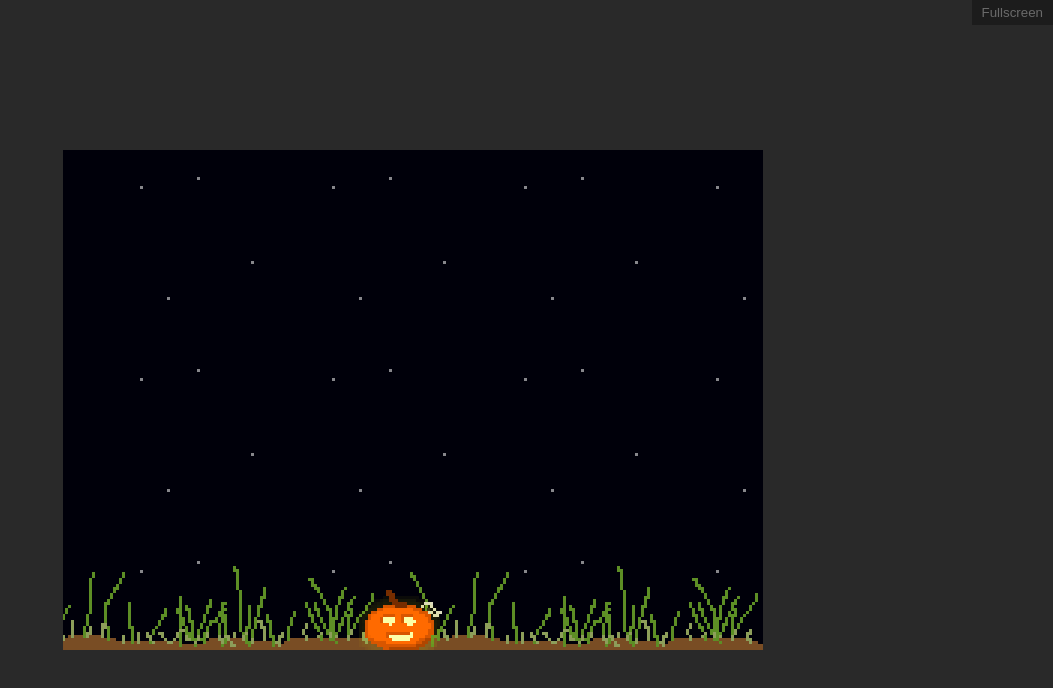
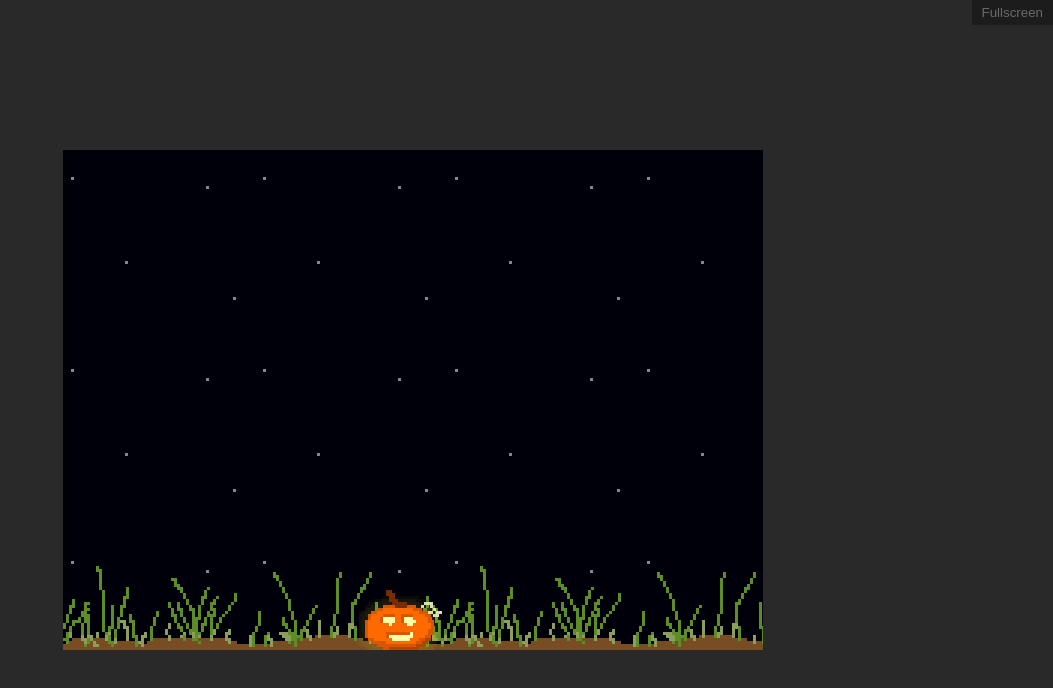
Before and after one commit to maxkl/ChickenRun2, a website: page client/index.html in a window 1280 px wide. Shown: the whole page, without its empty margins (227-1280 px from the left). Drawn offline with Linux system fonts and the light colour scheme; files that its build step writes are made by us from their sources; a web font is replaced by a local one.

Commit message:
Soundtrack, better background

```diff
--- a/client/index.html
+++ b/client/index.html
@@ -19,6 +19,7 @@
 		<script src="js/lib/elements.min.js"></script>
 		<script src="js/assetManager.min.js"></script>
 		<script src="js/inputManager.min.js"></script>
+		<script src="js/audioManager.min.js"></script>
 		<script src="js/collision.min.js"></script>
 		<script src="js/sprite.min.js"></script>
 		<script src="js/background.min.js"></script>
--- /dev/null
+++ b/client/js/audioManager.js
@@ -0,0 +1,17 @@
+/**
+ * Copyright: (c) 2015 Max Klein
+ * License: MIT
+ */
+
+function AudioManager() {
+	this.player = new Audio("assets/sounds/soundtrack1.mp3");
+	this.player.loop = true;
+}
+
+AudioManager.prototype.play = function () {
+	this.player.play();
+};
+
+AudioManager.prototype.pause = function () {
+	this.player.pause();
+};
--- a/client/js/background.js
+++ b/client/js/background.js
@@ -8,6 +8,8 @@ function Background(game, canvas, ctx) {
 
 	this.canvas = canvas;
 	this.ctx = ctx;
+
+	this.pos = 0;
 
 	this.img1 = this.game.assets.get("assets/img/background.png");
 	this.tile1W = this.img1.width;
@@ -23,8 +25,14 @@ function Background(game, canvas, ctx) {
 }
 
 Background.prototype.draw = function () {
-	var pos1 = (this.game.passedTime / 20) % this.tile1WScaled,
-		pos2 = (this.game.passedTime / 5) % this.tile2WScaled;
+	this.pos += this.game.frameDistance;
+
+	if(this.pos > this.game.w) {
+		this.pos %= this.game.w;
+	}
+
+	var pos1 = (this.pos / 2) % this.tile1WScaled,
+		pos2 = (this.pos / 1) % this.tile2WScaled;
 
 	var x, y;
 	for(y = 0; y < this.game.h; y += this.tile1HScaled) {
--- a/client/js/collision.js
+++ b/client/js/collision.js
@@ -15,6 +15,8 @@
 //	}
 //}
 
+// TODO!!
+
 function circleCollision(x1, y1, r1, x2, y2, r2) {
 	// X distance
 	var dx = x2 - x1;
--- a/client/js/game.js
+++ b/client/js/game.js
@@ -23,6 +23,7 @@ function Game(canvas, bgCanvas) {
 	// *Managers
 	this.assets = new AssetManager();
 	this.input = new InputManager(this.canvas);
+	this.audio = new AudioManager();
 
 	// Timing
 	this.now = 0; // DOMAYBE: as prototype properties?
@@ -45,7 +46,7 @@ function Game(canvas, bgCanvas) {
 	this.boundRender = this.render.bind(this);
 }
 
-Game.prototype.load = function (callback) {
+Game.prototype.loadAssets = function (callback) {
 	this.assets.queue("json", [
 		"assets/sprites/chicken-halloween.json",
 		"assets/sprites/pumpkin.json"
@@ -58,13 +59,7 @@ Game.prototype.load = function (callback) {
 		"assets/img/background2.png"
 	]);
 
-	this.assets.loadQueue(function (err) {
-		if(err) {
-			callback(err);
-		} else {
-			callback(null);
-		}
-	})
+	this.assets.loadQueue(callback);
 };
 
 Game.prototype.getNextHayBaleTime = function () {
@@ -74,10 +69,12 @@ Game.prototype.getNextHayBaleTime = function () {
 Game.prototype.start = function () {
 	var self = this;
 
-	this.load(function (err) {
+	this.loadAssets(function (err) {
 		if(err) {
-			console.error("Game failed to load:", err);
+			console.error("Assets failed to load:", err);
 		} else {
+			self.audio.play();
+
 			self.now = Date.now();
 			self.startTime = self.now;
 			self.passedTime = 0;
@@ -148,6 +145,8 @@ Game.prototype.render = function () {
 
 	// v = a * t + v0
 	this.speed = this.acceleration * this.passedTime + this.startSpeed;
+	// s = v * t
+	this.frameDistance = this.speed * this.deltaTime;
 
 	this.input.tick();
 
--- a/client/js/hayBale.js
+++ b/client/js/hayBale.js
@@ -20,7 +20,7 @@ function HayBale(game) {
 }
 
 HayBale.prototype.draw = function () {
-	this.x -= this.game.speed * this.game.deltaTime; // TODO: calculate distance to move in Game#update (needed for all moving objects)
+	this.x -= this.game.frameDistance;
 
 	this.sprite.render(this.x, this.y);
 };
```
Also changed, not shown: gulpfile.js (+7 -1 lines), 2 other files.
